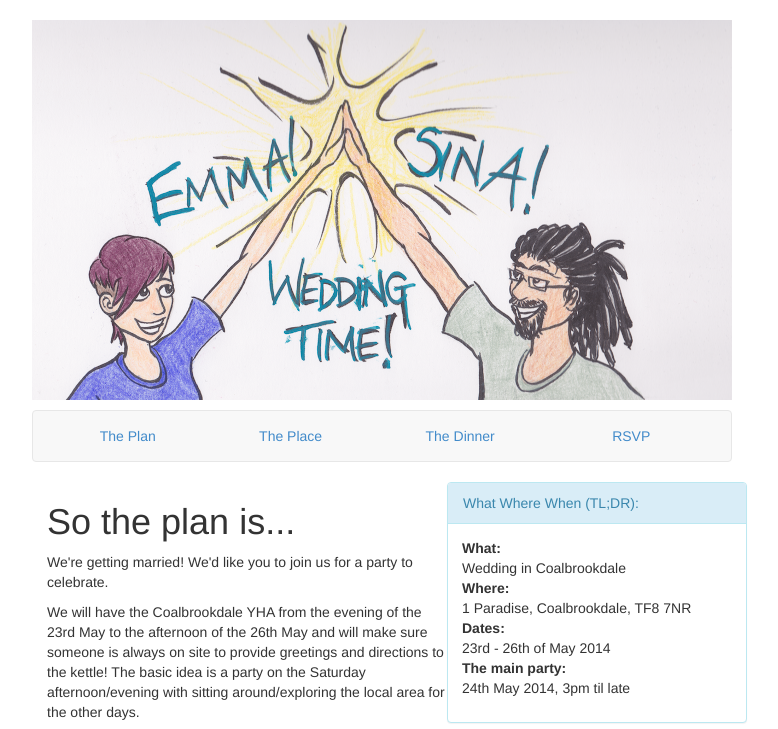
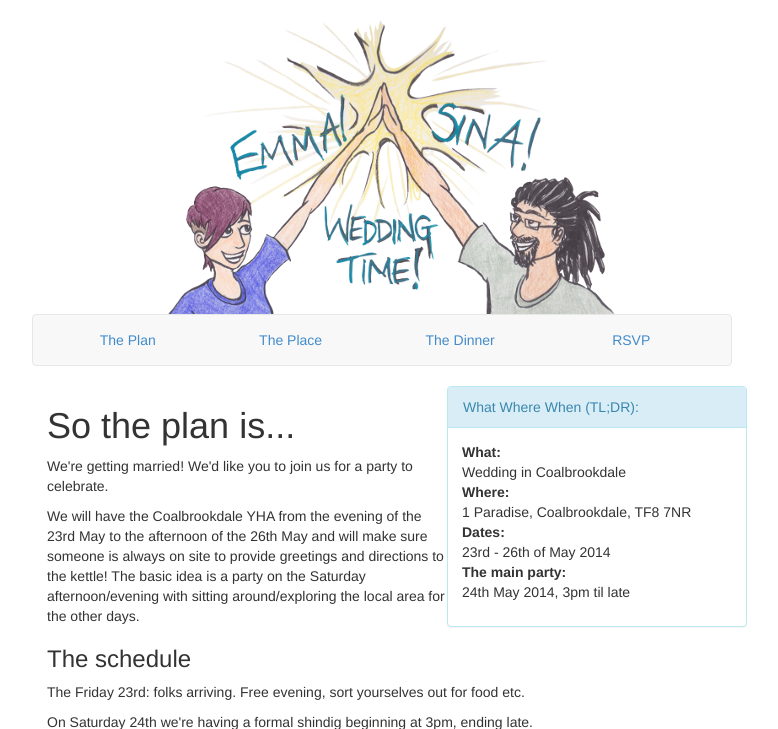
Before and after one commit to sinjax/emmasinaweddingtime, a Flask app: page / in a window 1280 px wide. Shown: the top 729 px of the page, without its empty margins (258-1036 px from the left). Run offline with Flask 2, Linux system fonts and the light colour scheme; some libraries are stand-ins or nearby versions.

```diff
--- a/wedding/static/assets/css/custom.css
+++ b/wedding/static/assets/css/custom.css
@@ -8,7 +8,6 @@
 #titleimg{
   margin: 0 auto;
   position:relative;
-  margin-bottom:10px;
 }
 .nav > li > a {
     padding: 15px;
@@ -32,7 +31,7 @@
 @media (min-width: 700px) {
     #titleimg {
       width:700px;
-      height:380px;
+      height:294px;
       background-image: url("../imgs/weddingtime700px.png");
       background-repeat: no-repeat;
     }
@@ -47,7 +46,7 @@
 @media (max-width: 699px) and (min-width: 500px) {
     #titleimg {
       width:500px;
-      height:280px;
+      height:210px;
       background-image: url("../imgs/weddingtime500px.png");
       background-repeat: no-repeat;
     }
```
Also changed, not shown: wedding/static/assets/imgs/emmasinabanner700px.png, wedding/static/assets/imgs/weddingtime200px.png, wedding/static/assets/imgs/weddingtime300px.png, wedding/static/assets/imgs/weddingtime500px.png, wedding/static/assets/imgs/weddingtime700px.png.
